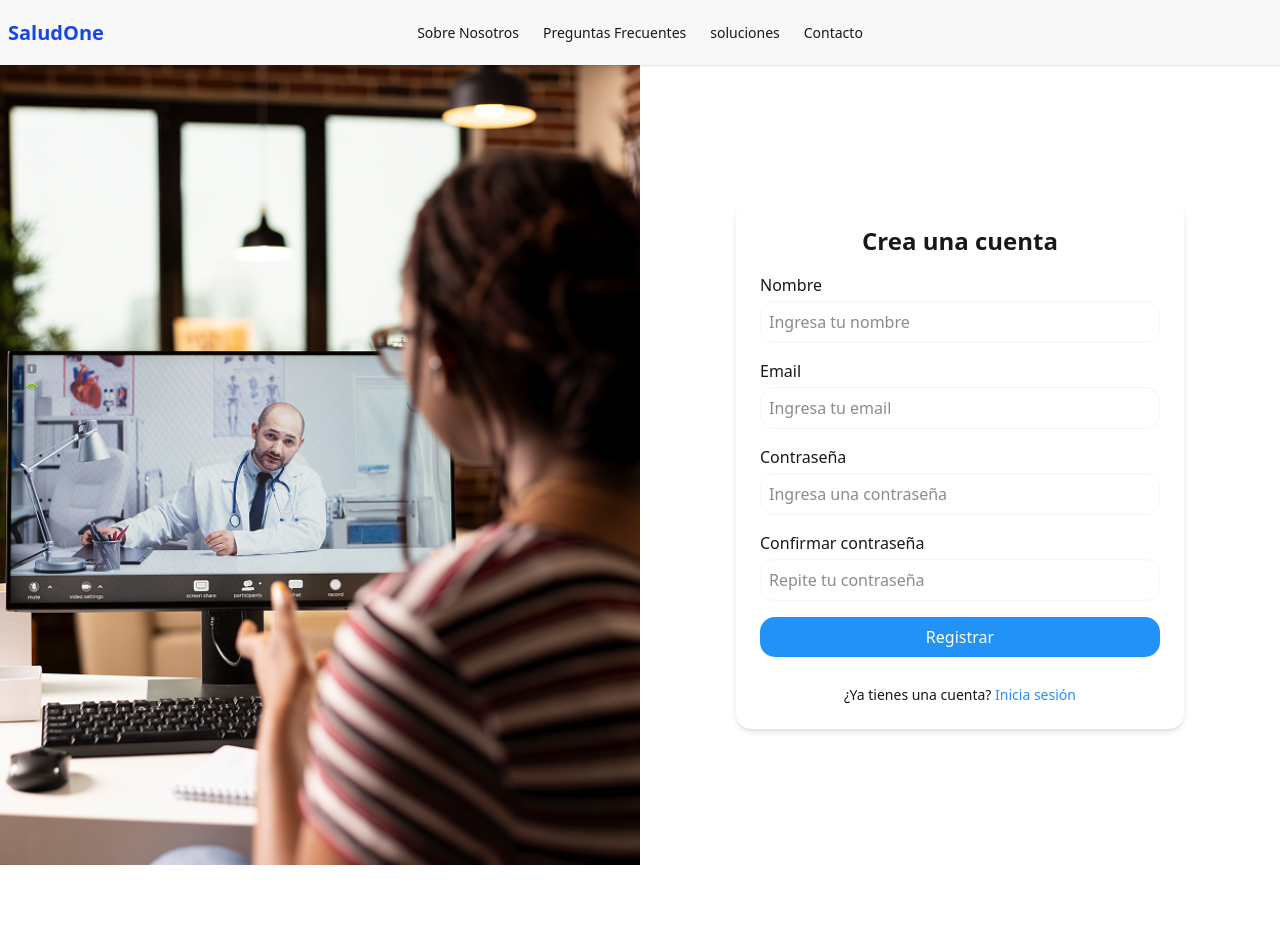
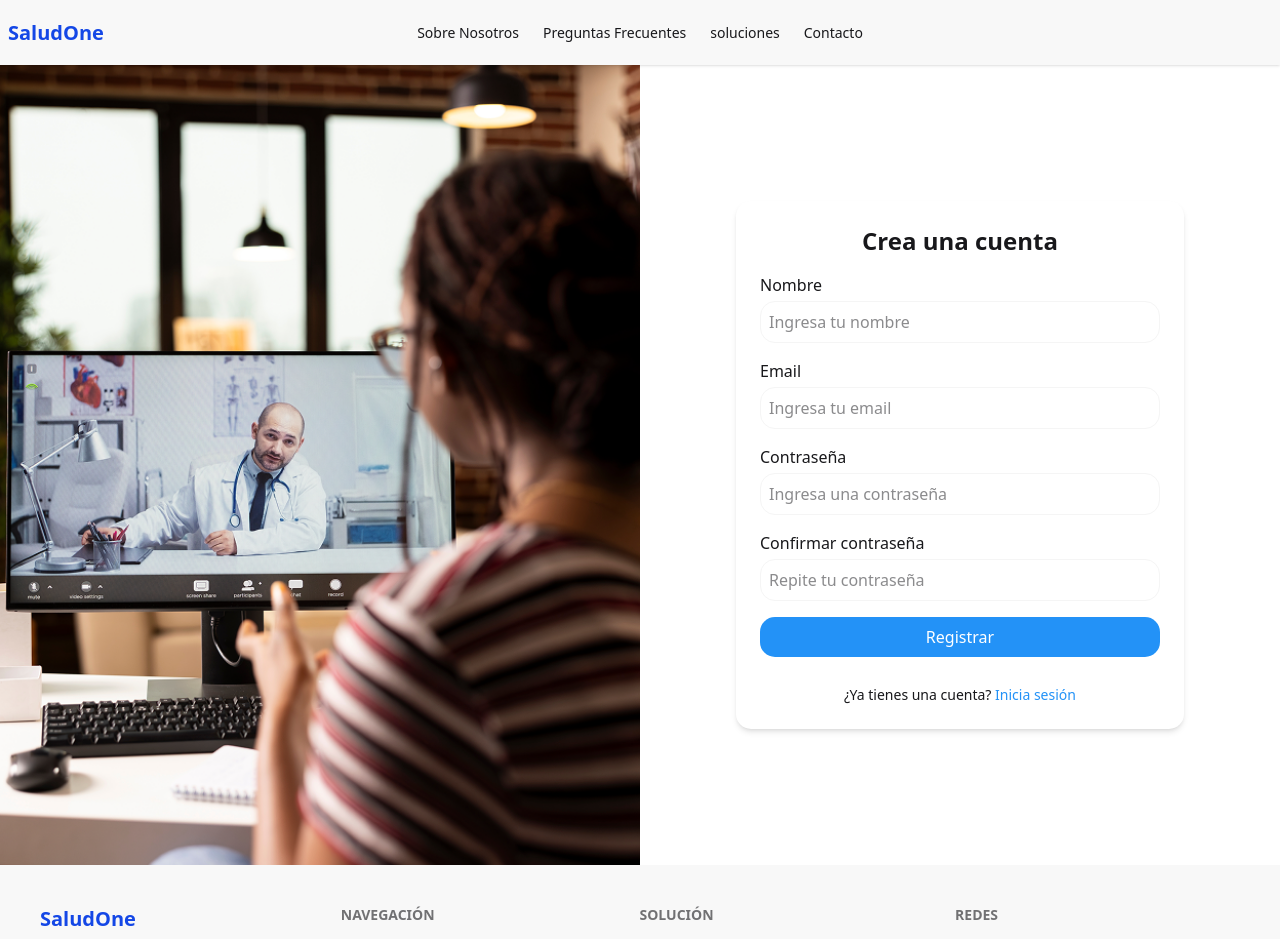
Before and after one commit to conrado85/equipo-32, a React (Vite) app: page /register in a window 1280 px wide. Shown: the top 939 px of the page. Before the commit the page ends 865 px from the top, so only its background shows below. Built offline with nearby package versions, Linux system fonts and the light colour scheme.

Commit message:
feat: agrego el footer al publicLayout

```diff
--- a/src/components/Footer.jsx
+++ b/src/components/Footer.jsx
@@ -4,8 +4,8 @@ const Footer = () => {
   return (
     <footer className="footer sm:footer-horizontal bg-base-200 text-base-content p-10">
   <aside>
-    <p>
-     Logo
+    <p className="font-bold text-xl text-blue-700"  >
+     SaludOne
     </p>
   </aside>
   <nav>
--- a/src/layouts/DashboardLayout.jsx
+++ b/src/layouts/DashboardLayout.jsx
@@ -16,7 +16,7 @@ export default function DashboardLayout() {
   const location = useLocation();
 
   const menuItems = [
-     {
+    {
       path: "/dashboard/welcome",
       label: "Inicio",
       icon: UserRound,
--- a/src/layouts/PublicLayout.jsx
+++ b/src/layouts/PublicLayout.jsx
@@ -1,5 +1,7 @@
 import NavBar from "../components/NavBar";
 import {  Outlet } from "react-router-dom";
+import Footer from "../components/Footer";
+
 
 function PublicLayout({ children }) {
   return (
@@ -8,6 +10,7 @@ function PublicLayout({ children }) {
       <main>
         <Outlet />
       </main>
+      <Footer />
     </div>
   );
 }
```
